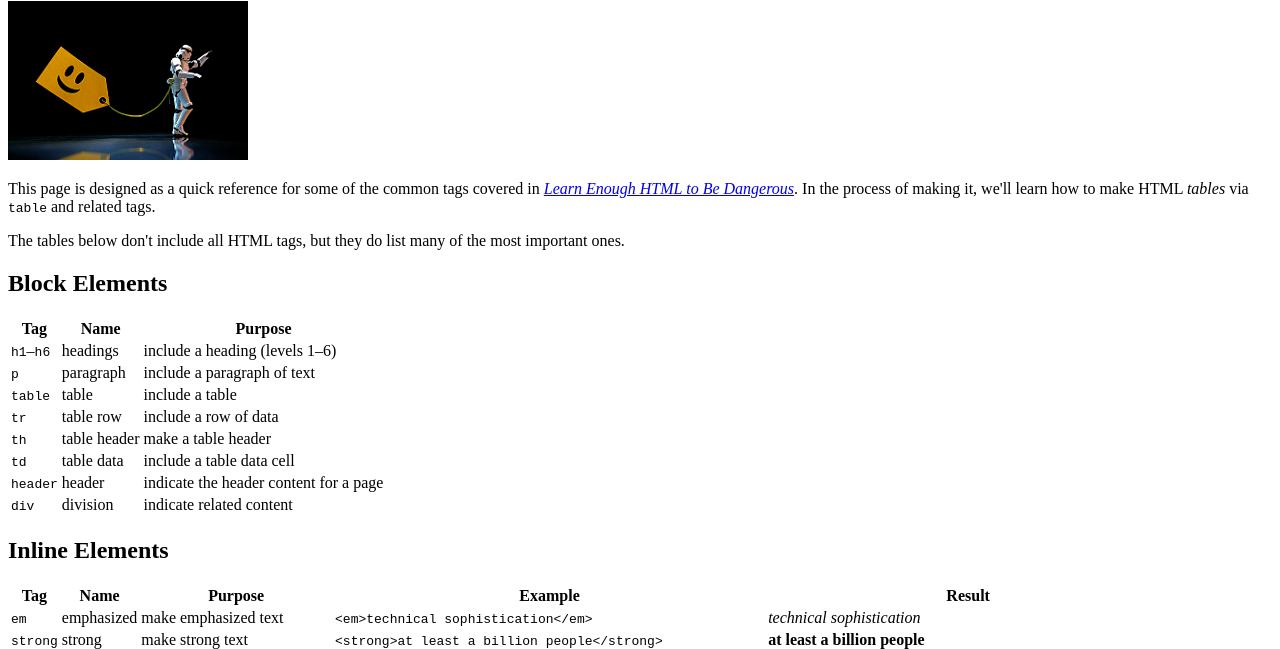
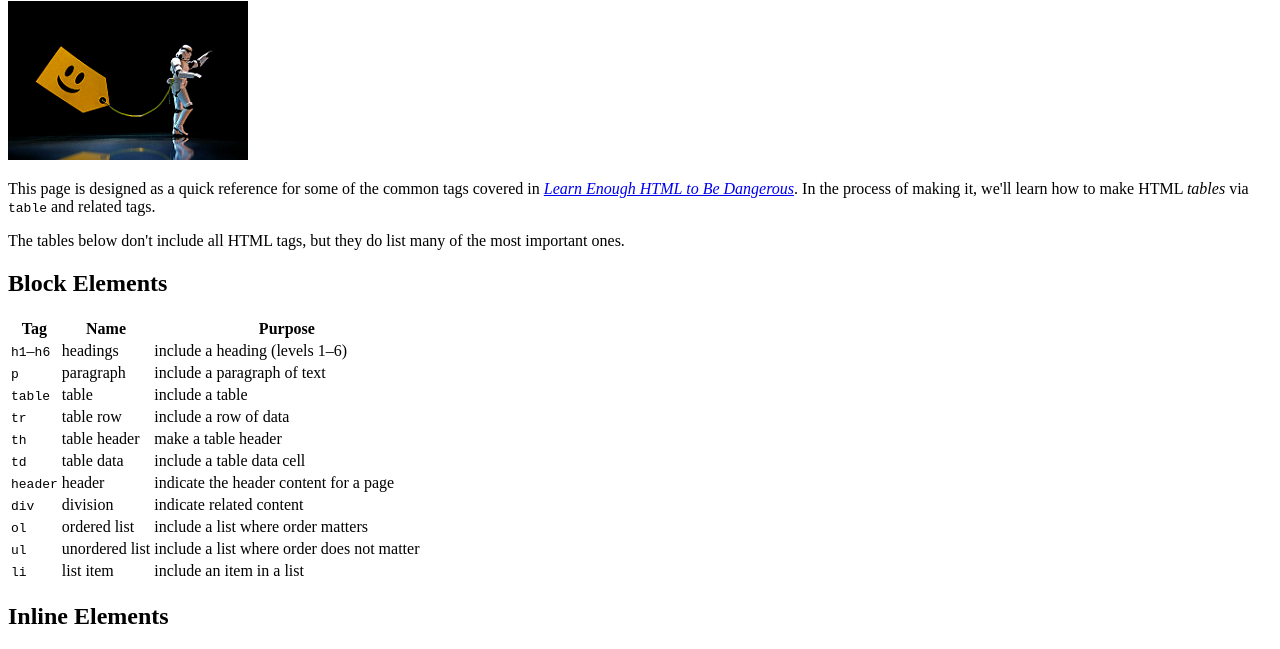
Before and after one commit to jdhodge/sample_website, a plain HTML site: page tags.html in a window 1280 px wide. Shown: the part 79-728 px from the top of the page. Drawn offline with Linux system fonts and the light colour scheme.

Commit message:
Add some more tags to the tags page

```diff
--- a/tags.html
+++ b/tags.html
@@ -66,6 +66,21 @@
                 <td>division</td>
                 <td>indicate related content</td>
             </tr>
+            <tr>
+                <td><code>ol</code></td>
+                <td>ordered list</td>
+                <td>include a list where order matters</td>
+            </tr>
+            <tr>
+                <td><code>ul</code></td>
+                <td>unordered list</td>
+                <td>include a list where order does not matter</td>
+            </tr>
+            <tr>
+                <td><code>li</code></td>
+                <td>list item</td>
+                <td>include an item in a list</td>
+            </tr>
         </table>
         <h2>Inline Elements</h2>
         <table>
```
